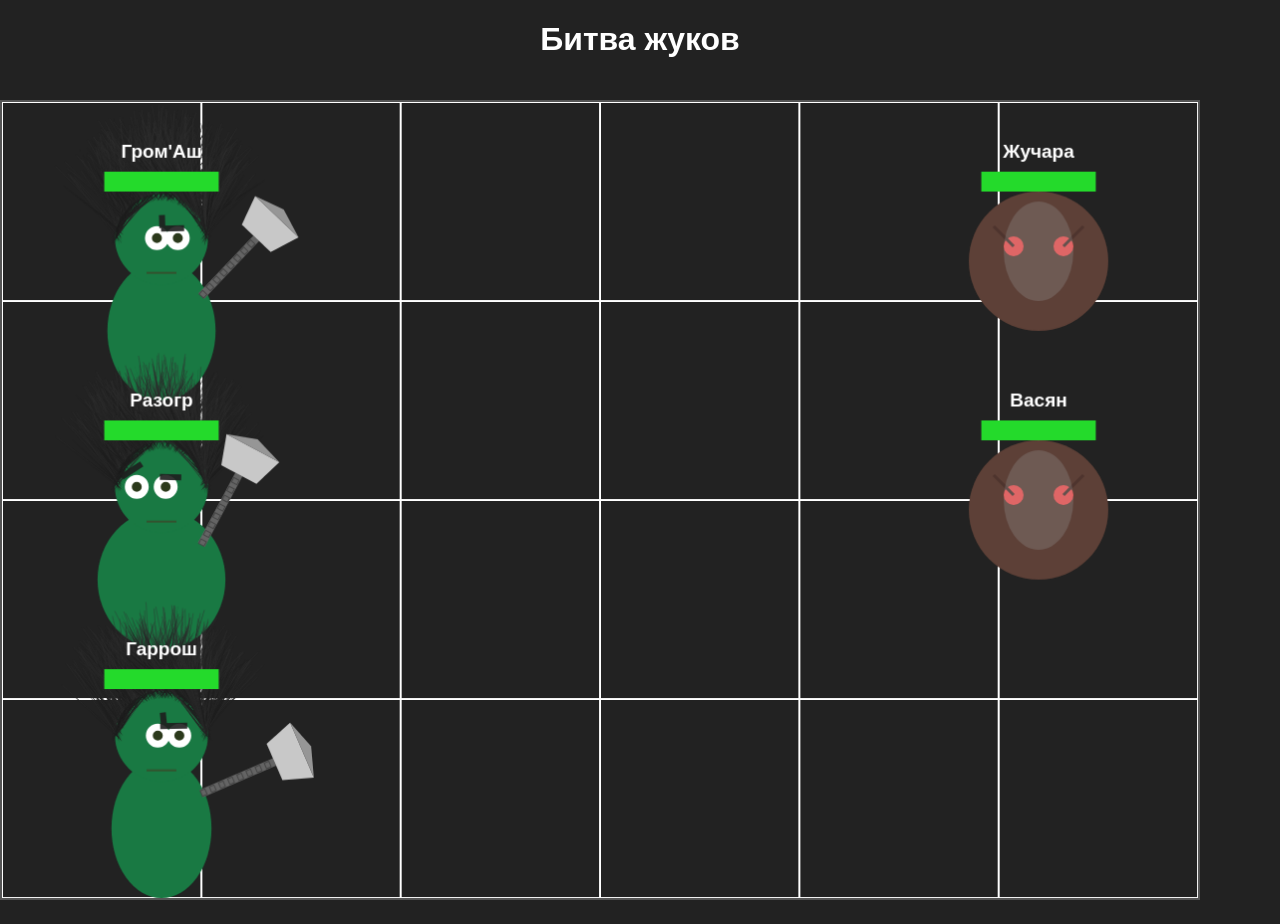
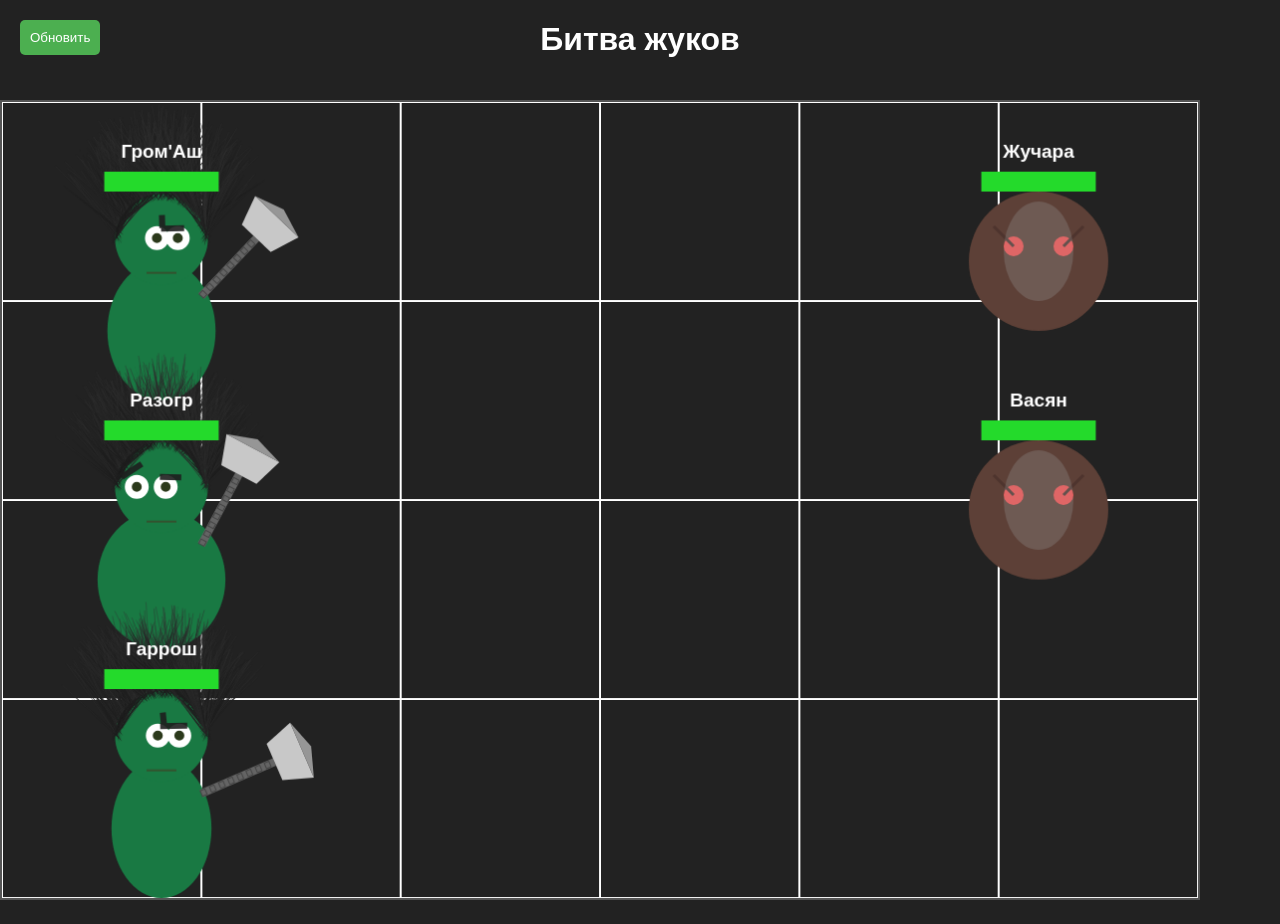
Before and after one commit to Aksars/classes-in-game, a plain HTML site: page index.html in a window 1280 px wide. Drawn offline with Linux system fonts and the light colour scheme.

Commit message:
добавил кнопку обновления страницы по рофлу

```diff
--- a/index.html
+++ b/index.html
@@ -10,6 +10,10 @@
 
 <body>
     <h1>Битва жуков</h1>
+    <button onclick="window.location.reload()"
+        style="position:fixed; top:20px; left:20px; padding:10px; background:#4CAF50; color:white; border:none; border-radius:5px; cursor:pointer">
+    Обновить
+</button>
     <canvas id="battlefield"></canvas>
     <script src="scripts.js"></script>
 </body>
```
